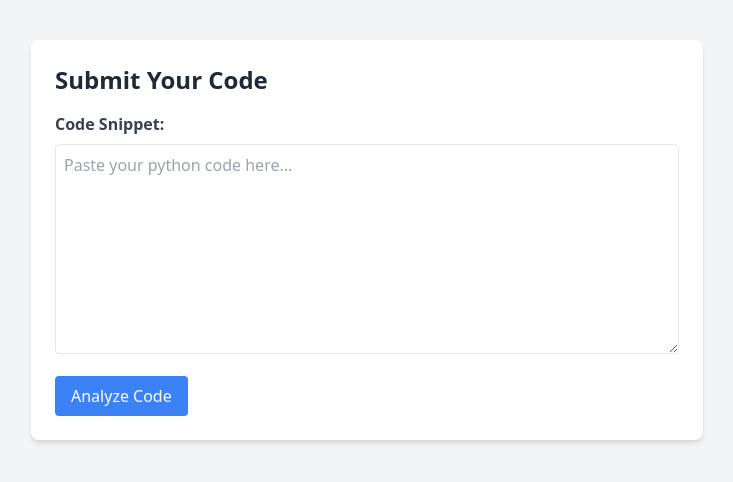
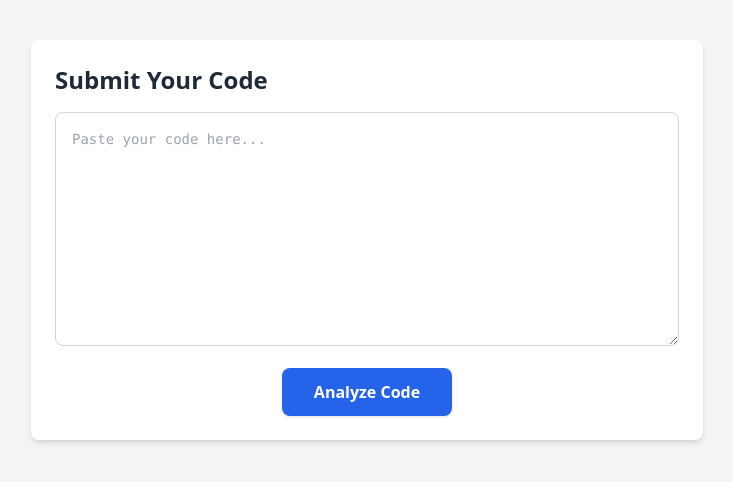
Before and after one commit to debugger1711/ai-code-reviewer, a Django app: page / in a window 1280 px wide. Shown: the part 60-542 px from the top of the page, without its empty margins (273-1006 px from the left). Run offline with Django 5.2, Linux system fonts and the light colour scheme; some libraries are stand-ins or nearby versions.

```diff
--- a/reviewer/views.py
+++ b/reviewer/views.py
@@ -1,13 +1,11 @@
 import json
+import os
 from google import genai
 from django.shortcuts import render, get_object_or_404
 from .models import CodeReview, ReviewResult
-
-# ⚠️ YAHAN APNI ASLI API KEY DAALNA (Quotes "" ke andar)
-import os
 from dotenv import load_dotenv
 
-# .env file se secret data load karna
+# .env file se secret data (API Key) load karna
 load_dotenv()
 
 # Ab key direct nahi, .env file se aayegi
@@ -30,8 +28,9 @@ def home_view(request):
                 # 2. Naye Client ke sath AI setup
                 client = genai.Client(api_key=API_KEY)
 
+                # YAHAN CHANGE KIYA HAI: Ab AI kisi bhi language ko samajh lega
                 prompt = f"""
-                Aap ek expert AI Code Reviewer ho. Niche diye gaye Python code ko analyze karo:
+                Aap ek expert AI Code Reviewer ho. Niche diye gaye code snippet ko analyze karo (programming language khud detect karo):
 
                 {user_code}
 
@@ -41,13 +40,13 @@ def home_view(request):
                     "space_complexity": "O(?)",
                     "bugs_detected": "koi bug hai toh batao warna likho no bugs",
                     "optimization_suggestions": "code ko fast ya clean kaise karein",
-                    "code_quality_feedback": "naming conventions, PEP8 rules etc"
+                    "code_quality_feedback": "naming conventions, best practices etc"
                 }}
                 """
 
                 print("👉 CHECK 5: Naye AI ko request bhej rahe hain (gemini-2.5-flash)...")
 
-                # 3. AI ko call karna (Aapki list wala model use kar rahe hain)
+                # 3. AI ko call karna
                 response = client.models.generate_content(
                     model='gemini-2.5-flash',
                     contents=prompt
@@ -78,9 +77,6 @@ def home_view(request):
     return render(request, 'reviewer/home.html')
 
 
-
-# ... (Aapka purana code yahan rahega) ...
-
 def review_detail_view(request, review_id):
     # ID ke hisaab se us specific code aur uske result ko dhoondhna
     review_instance = get_object_or_404(CodeReview.objects.select_related('result'), id=review_id)
@@ -88,7 +84,7 @@ def review_detail_view(request, review_id):
     # Detail page par bhej dena
     return render(request, 'reviewer/detail.html', {'review': review_instance})
 
-# Yeh views.py ke aakhiri mein aayega
+
 def history_view(request):
     # Database se saare review nikal rahe hain
     all_reviews = CodeReview.objects.all().select_related('result').order_by('-created_at')
--- a/templates/reviewer/home.html
+++ b/templates/reviewer/home.html
@@ -2,14 +2,25 @@
 <div class="bg-white p-6 rounded-lg shadow-md max-w-2xl mx-auto">
     <h2 class="text-2xl font-bold mb-4">Submit Your Code</h2>
 
-    <form method="POST" action="">
-        {% csrf_token %} <label class="block text-gray-700 font-bold mb-2">Code Snippet:</label>
-        <textarea name="code_input" rows="8" class="w-full border rounded p-2 mb-4" placeholder="Paste your python code here..."></textarea>
+    <form id="reviewForm" method="POST">
+        {% csrf_token %}
 
-        <button type="submit" class="bg-blue-500 text-white px-4 py-2 rounded hover:bg-blue-600">
-            Analyze Code
-        </button>
-    </form>
+        <textarea name="code_input" rows="10" class="w-full p-4 border border-gray-300 rounded-lg focus:ring-2 focus:ring-blue-500 font-mono text-sm" placeholder="Paste your code here..."></textarea>
+
+        <div class="mt-4 flex flex-col items-center">
+            <button type="submit" id="submitBtn" class="w-full md:w-auto bg-blue-600 text-white font-bold py-3 px-8 rounded-lg shadow hover:bg-blue-700 transition">
+                Analyze Code
+            </button>
+
+            <div id="loadingDiv" class="hidden flex items-center space-x-3 text-blue-600 font-bold mt-2">
+                <svg class="animate-spin h-6 w-6 text-blue-600" xmlns="http://www.w3.org/2000/svg" fill="none" viewBox="0 0 24 24">
+                    <circle class="opacity-25" cx="12" cy="12" r="10" stroke="currentColor" stroke-width="4"></circle>
+                    <path class="opacity-75" fill="currentColor" d="M4 12a8 8 0 018-8V0C5.373 0 0 5.373 0 12h4zm2 5.291A7.962 7.962 0 014 12H0c0 3.042 1.135 5.824 3 7.938l3-2.647z"></path>
+                </svg>
+                <span>🤖 AI is thinking... Please wait...</span>
+            </div>
+        </div>
+        </form>
     {% if result %}
     <div class="mt-8 bg-green-50 p-6 rounded-lg border border-green-200 shadow-sm">
         <h3 class="text-2xl font-bold text-green-800 mb-4 border-b pb-2">🤖 AI Analysis Result</h3>
@@ -42,4 +53,14 @@
     </div>
     {% endif %}
 </div>
+<script>
+        document.getElementById('reviewForm').addEventListener('submit', function() {
+            // Button ko chupao
+            document.getElementById('submitBtn').classList.add('hidden');
+            // Loading animation ko dikhao
+            document.getElementById('loadingDiv').classList.remove('hidden');
+        });
+    </script>
+
+</div>
 {% endblock %}
```
